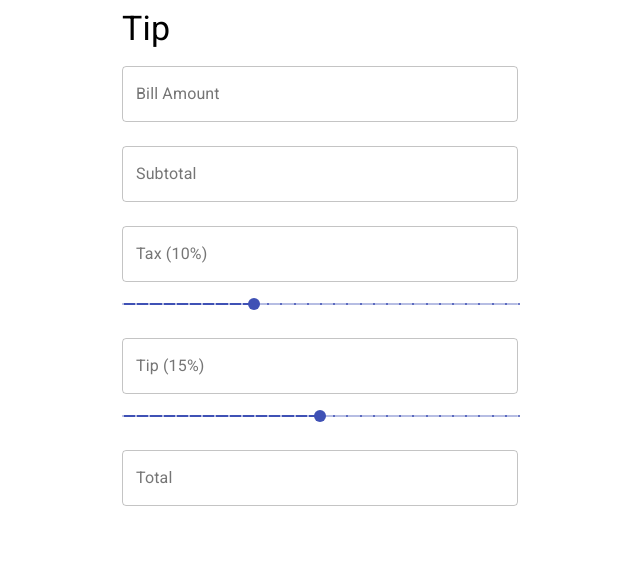
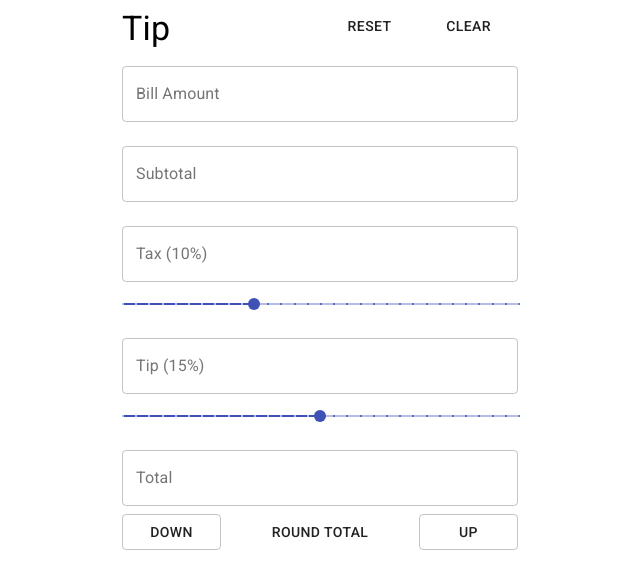
Before and after one commit to makoncline/tip, a React (Create React App) app: page / in a window 1280 px wide. Shown: the top 588 px of the page, without its empty margins (320-960 px from the left). Built offline with nearby package versions, Linux system fonts and the light colour scheme.

Commit message:
working tip calc with improvments formatting on numbers round up and down total button reset and clear button

```diff
--- a/package.json
+++ b/package.json
@@ -6,6 +6,7 @@
     "@material-ui/core": "^4.3.2",
     "react": "^16.9.0",
     "react-dom": "^16.9.0",
+    "react-number-format": "^4.2.0",
     "react-scripts": "3.1.0"
   },
   "scripts": {
--- a/src/App.js
+++ b/src/App.js
@@ -9,6 +9,8 @@ import { TableBody, TableCell, TableRow } from '@material-ui/core';
 import Typography from '@material-ui/core/Typography';
 import InputAdornment from '@material-ui/core/InputAdornment';
 import Slider from '@material-ui/core/Slider';
+import NumberFormat from 'react-number-format';
+import PropTypes from 'prop-types';
 
 const useStyles = makeStyles(theme => ({
   root: {
@@ -262,6 +264,32 @@ function TipCalc(props){
   );
 }
 
+function NumberFormatCurrency(props) {
+  const { inputRef, onChange, ...other } = props;
+
+  return (
+    <NumberFormat
+      {...other}
+      getInputRef={inputRef}
+      onValueChange={values => {
+        onChange({
+          target: {
+            value: values.value,
+          },
+        });
+      }}
+      thousandSeparator
+      decimalScale={2}
+
+    />
+  );
+}
+
+NumberFormatCurrency.propTypes = {
+  inputRef: PropTypes.func.isRequired,
+  onChange: PropTypes.func.isRequired,
+};
+
 function App() {
   const classes = useStyles();
   const [state, setState] = useState({
@@ -276,6 +304,7 @@ function App() {
 
   const handleChange = name => (event, value) => {
     let {billAmount, subtotal, total, tipPercent, taxPercent, tax, tip} = state;
+    if (!value && !event.target.value) return;
     switch (name){
       case 'billAmount':
         billAmount = parseFloat(event.target.value);
@@ -310,6 +339,12 @@ function App() {
         break;
       default:
     }
+
+    if (billAmount < 0) return;
+    if (taxPercent < 0) return;
+    if (tipPercent < 0) return;
+    if (total < 0) return;
+
     setState({ ...state,
       billAmount: billAmount,
       taxPercent: taxPercent,
@@ -321,11 +356,67 @@ function App() {
     });
   };
 
+  function handleClick(name){
+    let {billAmount, subtotal, total, tipPercent, taxPercent, tax, tip} = state;
+    switch (name){
+      case 'reset':
+        taxPercent= 0.1;
+        tax= billAmount * taxPercent;
+        subtotal= billAmount - tax;
+        tipPercent= 0.15;
+        tip= subtotal * tipPercent;
+        total= billAmount + tip;
+        break;
+      case 'clear':
+        billAmount= 0;
+        taxPercent= 0.1;
+        tax= 0;
+        subtotal= 0;
+        tipPercent= 0.15;
+        tip= 0;
+        total= 0;
+        break;
+      case 'down':
+        if (!total) return;
+        total = total % 1 !== 0 ? Math.floor(total) : Math.floor(total)-1;
+        tip = total - billAmount;
+        tipPercent = tip / subtotal;
+        break;
+      case 'up':
+        if (!total) return;
+        total = total % 1 !== 0 ? Math.floor(total)+1 : Math.floor(total)+1;
+        tip = total - billAmount;
+        tipPercent = tip / subtotal;
+        break;
+      default:
+    }
+
+    setState({ ...state,
+      billAmount: billAmount,
+      taxPercent: taxPercent,
+      tax: tax,
+      subtotal: subtotal,
+      tipPercent: tipPercent,
+      tip: tip,
+      total: total,
+    });
+  }
+
   return (
     <React.Fragment>
       <link rel="stylesheet" href="https://fonts.googleapis.com/css?family=Roboto:300,400,500,700&display=swap" />
       <Container maxWidth='xs' className={classes.root}>
-        <Typography variant='h4' component='h1'>Tip</Typography>
+      <Grid container justify='space-between'>
+          <Grid item xs={6} >
+            <Typography variant='h4' component='h1'>Tip</Typography>
+          </Grid>
+          <Grid item xs={3} >
+            <Button fullWidth onClick={() => handleClick('reset')}>Reset</Button>
+          </Grid>
+          <Grid item xs={3}>
+            <Button fullWidth onClick={() => handleClick('clear')}>Clear</Button>
+          </Grid>
+        </Grid>
 
         <TextField
           id="billAmount"
@@ -333,13 +424,13 @@ function App() {
           margin="normal"
           variant="outlined"
           fullWidth
-          value={state.billAmount > 0 ? formatCurrency(state.billAmount) : ''}
+          value={state.billAmount > 0 ? state.billAmount : ''}
           onChange={handleChange('billAmount')}
-          type='number'
           InputProps={
             state.billAmount > 0 ? {
             startAdornment: <InputAdornment position="start">$</InputAdornment>,
-            } : {}
+            inputComponent: NumberFormatCurrency,
+            } : {inputComponent: NumberFormatCurrency,}
           }
         />
         <Keypad visible={false}/>
@@ -351,11 +442,11 @@ function App() {
           fullWidth
           value={state.subtotal > 0 ? formatCurrency(state.subtotal) : ''}
           onChange={handleChange('subtotal')}
-          type='number'
           InputProps={
             state.subtotal > 0 ? {
             startAdornment: <InputAdornment position="start">$</InputAdornment>,
-            } : {}
+            inputComponent: NumberFormatCurrency,
+            } : {inputComponent: NumberFormatCurrency,}
           }
         />
         <TextField
@@ -369,7 +460,12 @@ function App() {
             state.tax > 0 ? {
             startAdornment: <InputAdornment position="start">$</InputAdornment>,
             readOnly: true,
-            } : {readOnly: true,}
+            inputComponent: NumberFormatCurrency,
+            } :
+            {
+              readOnly: true,
+              inputComponent: NumberFormatCurrency,
+            }
           }
         />
         <Slider
@@ -394,7 +490,12 @@ function App() {
             state.tip > 0 ? {
             startAdornment: <InputAdornment position="start">$</InputAdornment>,
             readOnly: true,
-            } : {readOnly: true,}
+            inputComponent: NumberFormatCurrency,
+            } :
+            {
+              readOnly: true,
+              inputComponent: NumberFormatCurrency,
+            }
           }
         />
         <Slider
@@ -416,13 +517,27 @@ function App() {
           fullWidth
           value={state.total > 0 ? formatCurrency(state.total) : ''}
           onChange={handleChange('total')}
-          type='number'
           InputProps={
             state.total > 0 ? {
             startAdornment: <InputAdornment position="start">$</InputAdornment>,
-            } : {}
+            inputComponent: NumberFormatCurrency,
+            } :
+            {
+              inputComponent: NumberFormatCurrency,
+            }
           }
         />
+        <Grid container justify='space-between'>
+          <Grid item xs={3} >
+            <Button fullWidth variant='outlined' onClick={() => handleClick('down')}>Down</Button>
+          </Grid>
+          <Grid item xs={6} >
+            <Button fullWidth >Round Total</Button>
+          </Grid>
+          <Grid item xs={3}>
+            <Button fullWidth variant='outlined' onClick={() => handleClick('up')}>Up</Button>
+          </Grid>
+        </Grid>
       </Container>
     </React.Fragment>
   );
```
Also changed, not shown: 1 other file (tests, documents, lock files or other folders).
